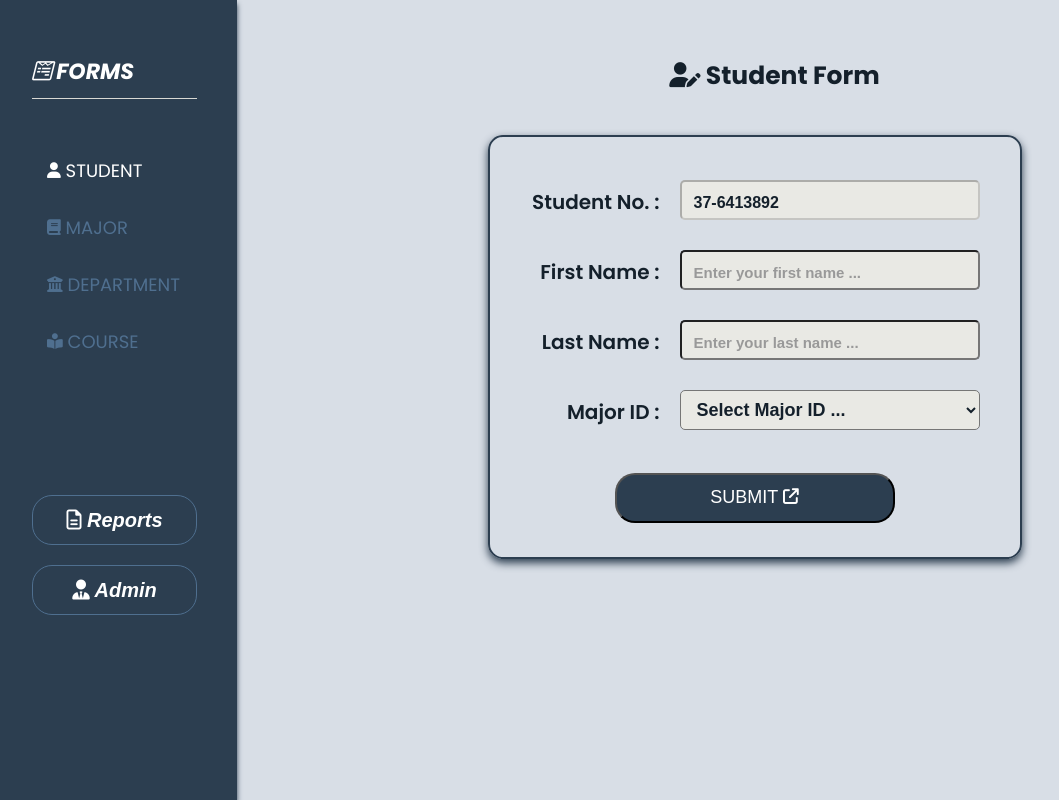
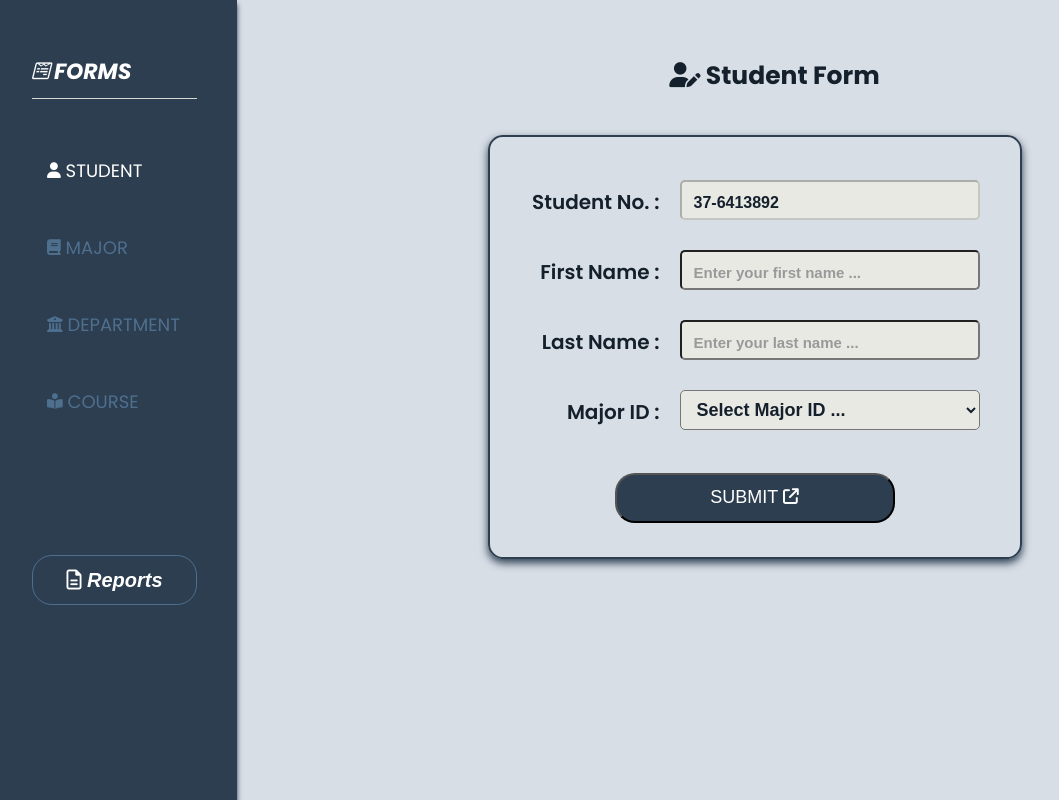
Before and after one commit to erckafrmns/CSE4_Database, a PHP site: page / in a window 1280 px wide. Shown: the whole page, without its empty margins (8-1067 px from the left). Run offline with PHP 8.4, Linux system fonts and the light colour scheme; data that the repository does not hold is empty; some libraries are stand-ins or nearby versions.

Commit message:
Fixed sidebar

```diff
--- a/css/student.css
+++ b/css/student.css
@@ -39,7 +39,7 @@ nav h2{
     border: 1px solid #4F6F8F;
     border-radius: 20px 20px 20px 20px;
     background-color: #2C3E50;
-    margin: 0 40px 20px 40px;
+    margin: 0 40px 0 40px;
     padding: 10px 0;
     cursor: pointer;
     text-align: center;
@@ -60,7 +60,7 @@ nav h2{
     text-decoration: none;
     color: #4F6F8F;
     font-size: 18px;
-    margin: 0 40px 30px 55px ;
+    margin: 0 40px 50px 55px ;
     transition: all 0.3s ease;
 }
 
--- a/index.php
+++ b/index.php
@@ -67,7 +67,7 @@ while ($row = mysqli_fetch_assoc($majorResult)) {
 <body>
 
     <nav>
-        <h2><i class="fa-brands fa-wpforms" style="color: #ffffff; font-style: italic;"></i>            FORMS</h2>
+        <h2><i class="fa-brands fa-wpforms fa-sm" style="color: #ffffff; font-style: italic;"></i>                  FORMS</h2>
         <div class="forms-items">
             <a href="index.php" class="active"><i class="fa-solid fa-user fa-sm"></i>               STUDENT</a>
             <a href="major.php"><i class="fa-solid fa-book fa-sm"></i>               MAJOR</a>
@@ -75,7 +75,6 @@ while ($row = mysqli_fetch_assoc($majorResult)) {
             <a href="course.php"><i class="fa-solid fa-book-open-reader fa-sm"></i>               COURSE</a>
         </div>
         <button onclick="location.href='reports.php'" class="tabs"><i class="fa-regular fa-file-lines"></i>            Reports</button>
-        <button onclick="location.href='admin.php'" class="tabs"><i class="fa-solid fa-user-tie"></i>            Admin</button>
     </nav>
 
     <div class="contentPanel">
```
Also changed, not shown: css/report.css (added).
